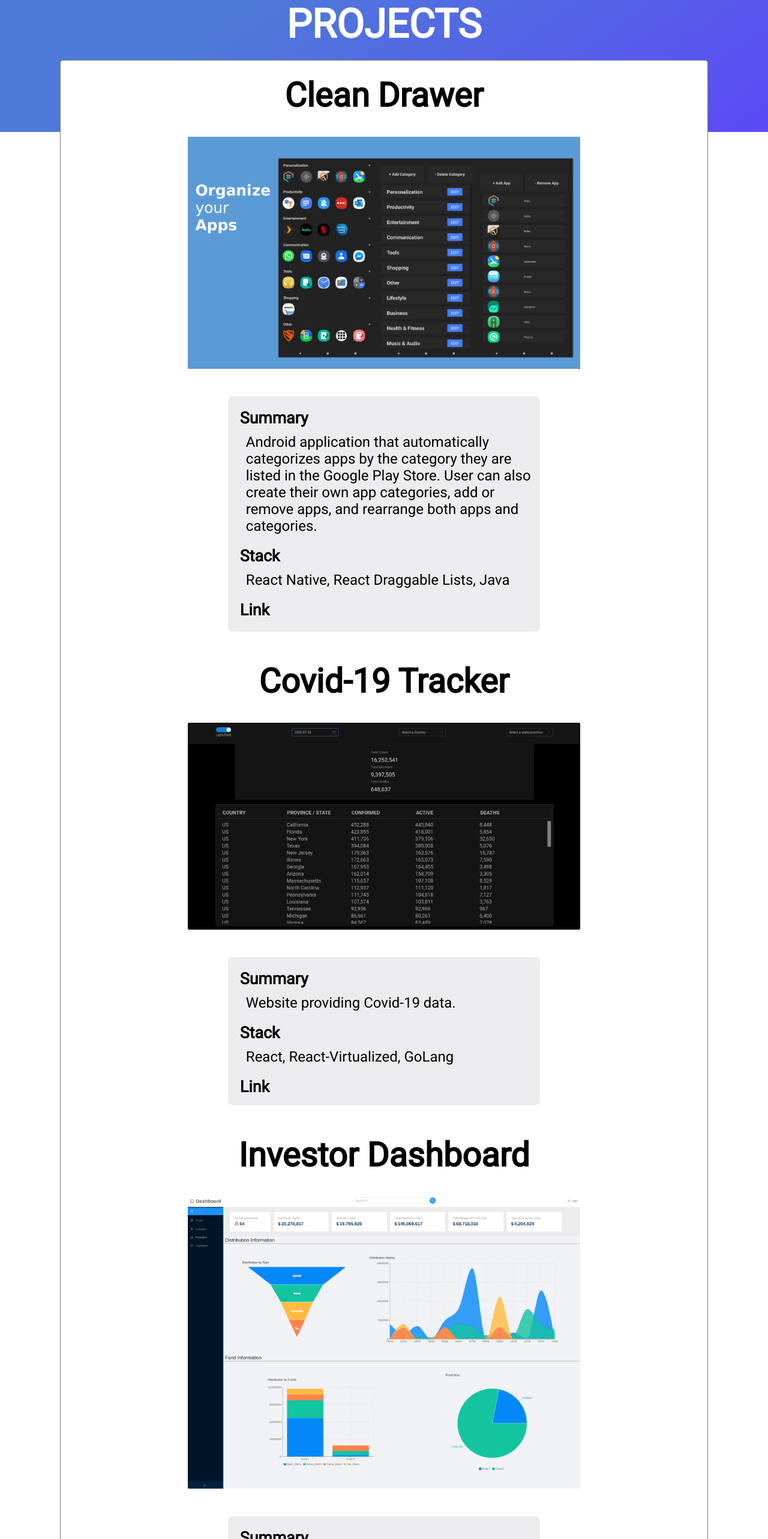
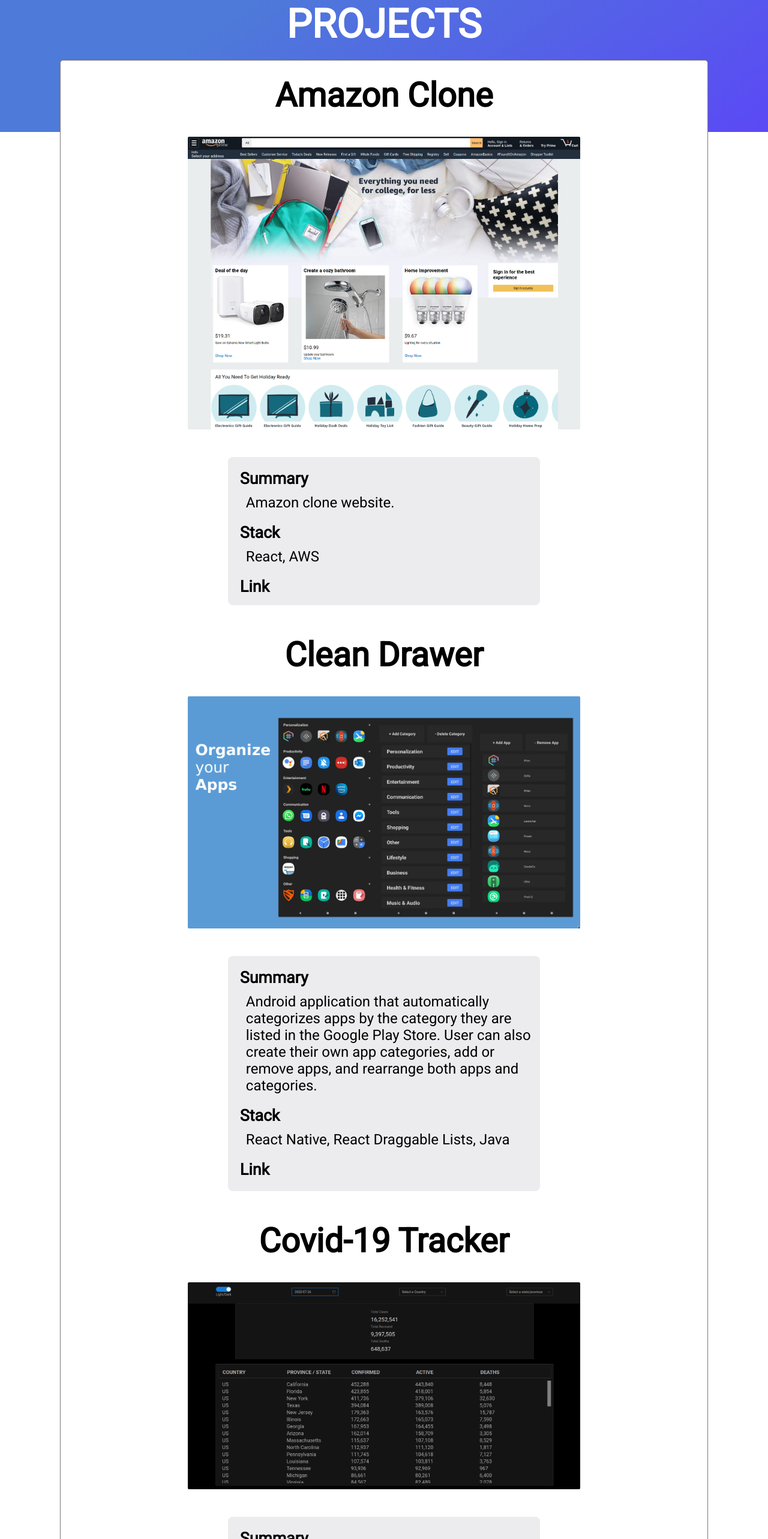
Before and after one commit to cbetori/portfolio, a React (Create React App) app in the folder client/: page / in a window 1280 px wide. Shown: the part 1040-3606 px from the top of the page at 60% size. Built offline with nearby package versions, Linux system fonts and the light colour scheme.

Commit message:
Added amazon clone to projects

```diff
--- a/client/src/components/Body/Projects.js
+++ b/client/src/components/Body/Projects.js
@@ -3,6 +3,11 @@
 
 const Projects = (props) => {
 	const projects = {
+		amazon: {
+			purpose: 'Amazon clone website.',
+			stack: 'React, AWS',
+			link: 'http://cbetori.com.s3-website.us-east-2.amazonaws.com/',
+		},
 		cleanDrawer: {
 			purpose:
 				'Android application that automatically categorizes apps by the category they are listed in the Google Play Store. User can also create their own app categories, add or remove apps, and rearrange both apps and categories.',
@@ -46,8 +51,32 @@
 			<SectionHead value='PROJECTS' />
 			<div className='content-detail'>
 				<div className='project section-wrapper'>
+					<div className='project-header project-header-grid'>Amazon Clone</div>
+					<a
+						id='project-amazon'
+						className='project-image'
+						href={projects.amazon.link}
+					/>
+					<div className='project-detail-wrapper'>
+						<div className='project-detail-header'>Summary</div>
+						<div className='project-detail'>{projects.amazon.purpose}</div>
+						<div className='project-detail-header'>Stack</div>
+						<div className='project-detail'>{projects.amazon.stack}</div>
+						<a className='project-detail-header' href={projects.amazon.link}>
+							Link
+						</a>
+					</div>
+				</div>
+
+				<div className='project section-wrapper'>
 					<div className='project-header project-header-grid'>Clean Drawer</div>
-					<div id='project-cleandrawer' className='project-image' />
+					<div
+						id='project-cleandrawer'
+						className='project-image'
+						onClick={() => {
+							projects.cleanDrawer.link()
+						}}
+					/>
 					<div className='project-detail-wrapper'>
 						<div className='project-detail-header'>Summary</div>
 						<div className='project-detail'>{projects.cleanDrawer.purpose}</div>
@@ -67,7 +96,11 @@
 					<div className='project-header project-header-grid'>
 						Covid-19 Tracker
 					</div>
-					<div id='project-covid' className='project-image' />
+					<a
+						id='project-covid'
+						className='project-image'
+						href={projects.covid.link}
+					/>
 					<div className='project-detail-wrapper'>
 						<div className='project-detail-header'>Summary</div>
 						<div className='project-detail'>{projects.covid.purpose}</div>
@@ -82,7 +115,11 @@
 					<div className='project-header project-header-grid'>
 						Investor Dashboard
 					</div>
-					<div id='project-db' className='project-image' />
+					<a
+						id='project-db'
+						className='project-image'
+						href={projects.db.link}
+					/>
 					<div className='project-detail-wrapper'>
 						<div className='project-detail-header'>Summary</div>
 						<div className='project-detail'>{projects.db.purpose}</div>
@@ -96,7 +133,11 @@
 				</div>
 				<div className='project'>
 					<div className='project-header project-header-grid'>PDF Merger</div>
-					<div id='project-pdf' className='project-image project-image' />
+					<a
+						id='project-pdf'
+						className='project-image'
+						href={projects.pdf.link}
+					/>
 					<div className='project-detail-wrapper'>
 						<div className='project-detail-header'>Summary</div>
 						<div className='project-detail'>{projects.pdf.purpose}</div>
--- a/client/src/styles/components/body/projects.css
+++ b/client/src/styles/components/body/projects.css
@@ -9,6 +9,7 @@
 	background-size: contain;
 	background-position: left top;
 	border-radius: 2px;
+	cursor: pointer;
 	padding-top: 59.15%;
 	width: 100%;
 	height: 0;
@@ -43,6 +44,17 @@
 	background-position: left top;
 	border-radius: 2px;
 	padding-top: 36.3929147%;
+	width: 100%;
+	height: 0;
+}
+
+#project-amazon {
+	background-image: url('../../images/projects/amazon.png');
+	background-repeat: no-repeat;
+	background-size: contain;
+	background-position: left top;
+	border-radius: 2px;
+	padding-top: 74.63%;
 	width: 100%;
 	height: 0;
 }
```
Also changed, not shown: client/src/styles/images/projects/amazon.png (added), 13 other files (tests, documents, lock files or other folders).
